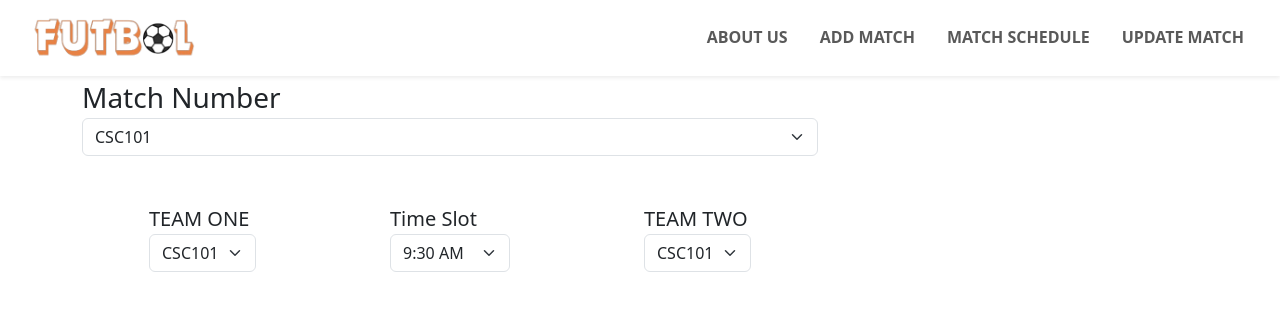
After one commit to IramDhrubo31/futbol, a PHP site: page /addMatch.html in a window 1280 px wide. The commit adds this page. Shown: the top 311 px of the page. Run offline with PHP 8.4, Linux system fonts and the light colour scheme.

Commit message:
updated design

```diff
--- /dev/null
+++ b/addMatch.html
@@ -0,0 +1,99 @@
+<!DOCTYPE html>
+<html lang="en">
+<head>
+    <meta charset="UTF-8">
+    <meta name="viewport" content="width=device-width, initial-scale=1.0">
+    <title>Add Match</title>
+    <link rel="stylesheet" href="css/addMatch.css">
+    <link href="https://cdn.jsdelivr.net/npm/bootstrap@5.3.2/dist/css/bootstrap.min.css" rel="stylesheet" integrity="sha384-T3c6CoIi6uLrA9TneNEoa7RxnatzjcDSCmG1MXxSR1GAsXEV/Dwwykc2MPK8M2HN" crossorigin="anonymous">
+    <link rel="stylesheet" href="https://cdnjs.cloudflare.com/ajax/libs/font-awesome/6.5.1/css/all.min.css">
+
+    <script src="https://cdn.jsdelivr.net/npm/bootstrap@5.3.2/dist/js/bootstrap.bundle.min.js" integrity="sha384-C6RzsynM9kWDrMNeT87bh95OGNyZPhcTNXj1NW7RuBCsyN/o0jlpcV8Qyq46cDfL" crossorigin="anonymous"></script>
+
+    <script src="https://cdn.jsdelivr.net/npm/@popperjs/core@2.11.8/dist/umd/popper.min.js" integrity="sha384-I7E8VVD/ismYTF4hNIPjVp/Zjvgyol6VFvRkX/vR+Vc4jQkC+hVqc2pM8ODewa9r" crossorigin="anonymous"></script>
+
+    <script src="https://cdn.jsdelivr.net/npm/bootstrap@5.3.2/dist/js/bootstrap.min.js" integrity="sha384-BBtl+eGJRgqQAUMxJ7pMwbEyER4l1g+O15P+16Ep7Q9Q+zqX6gSbd85u4mG4QzX+" crossorigin="anonymous"></script>
+</head>
+<body>
+    <header>
+        <nav class="navbar navbar-expand-md fixed-top shadow-sm bg-white px-3 sticky-md-top">
+          <div class="container-fluid">
+            <a class="navbar-brand" href="#Home">
+              <img src="logo/Futb_l-removebg-preview.png" alt="Futbol" height="50">
+            </a>
+            <button class="navbar-toggler" type="button" data-bs-toggle="collapse" data-bs-target="#navbarNav" aria-controls="navbarNav" aria-expanded="true" aria-label="Toggle navigation">
+              <span class="navbar-toggler-icon"></span>
+            </button>
+            <div class="collapse navbar-collapse" style="align-items: end;" id="navbarNav">
+              <ul class="navbar-nav nav-underline ">
+                <li class="nav-item">
+                  <a class="nav-link" href="#AboutUs">ABOUT US</a>
+                </li>
+                <!-- <li class="nav-item">
+                  <a class="nav-link" href="#ContactUs">CONTACT US</a>
+                </li> -->
+                <li class="nav-item">
+                  <a class="nav-link" href="#addMatch">ADD MATCH</a>
+                </li>
+                <li class="nav-item">
+                  <a class="nav-link" href="#matchSchedule">MATCH SCHEDULE</a>
+                </li>
+                <li class="nav-item">
+                  <a class="nav-link" href="#updateMatch">UPDATE MATCH</a>
+                </li>
+                <!-- <li class="nav-item">
+                  <a class="nav-link" href="#Register">REGISTER</a>
+                </li> -->
+              </ul>
+            </div>
+          </div>
+        </nav>
+    </header>
+
+    <main>
+        <section>
+            <div class="container">
+                <div class="row">
+                    <div class="col-8">
+                        <form action="" class="text-start">
+                            <div class="mb-5">
+                                <label for="" class="fs-3">Match Number</label>
+                                <select name="gender" class="form-select" aria-label="Default select example">
+                                    <option value="teamOne" selected>CSC101</option>
+                                    <option value="teamTwo">CSC203</option>
+                                </select>
+                            </div>
+                            <div class="d-flex justify-content-around">
+                                <div>
+                                    <label for="gender" class="fs-5">TEAM ONE</label>
+                                    <select name="gender" class="form-select" aria-label="Default select example">
+                                        <option value="teamOne" selected>CSC101</option>
+                                        <option value="teamTwo">CSC203</option>
+                                    </select>
+                                </div>
+
+                                <div>
+                                    <label for="gender" class="fs-5">Time Slot</label>
+                                    <select name="gender" class="form-select" aria-label="Default select example">
+                                        <option value="timeOne" selected>9:30 AM</option>
+                                        <option value="timeTwo">10:00 AM</option>
+                                    </select>
+                                </div>
+
+                                <div>
+                                    <label for="gender" class="fs-5">TEAM TWO</label>
+                                    <select name="gender" class="form-select" aria-label="Default select example">
+                                        <option value="teamOne" selected>CSC101</option>
+                                        <option value="teamTwo">CSC203</option>
+                                    </select>
+                                </div>
+                            </div>
+                        </form>
+                    </div>
+                </div>
+            </div>
+        </section>
+    </main>
+
+</body>
+</html>
--- /dev/null
+++ b/css/addMatch.css
@@ -0,0 +1,18 @@
+*{
+    margin: 0;
+}
+
+.navbar-collapse{
+    display: flex;
+    flex-direction: column;
+    align-items: flex-end;
+}
+
+.nav-item{
+
+    font-weight: 600;
+}
+
+/* main{
+    background: linear-gradient(90deg, rgba(40,38,38,1) 10%, rgba(50,46,46,1) 33%, rgba(57,53,53,1) 49%, rgba(84,84,87,0.9725140056022409) 100%);
+} */
```
Also changed, not shown: Contact_Page/contact.css (+5 -5 lines), Contact_Page/contact.html (+9 -10 lines), adminPortal.html (+42 -13 lines), css/adminPortal.css (+22 -0 lines), css/adminLogin.css (line endings or trailing spaces).
